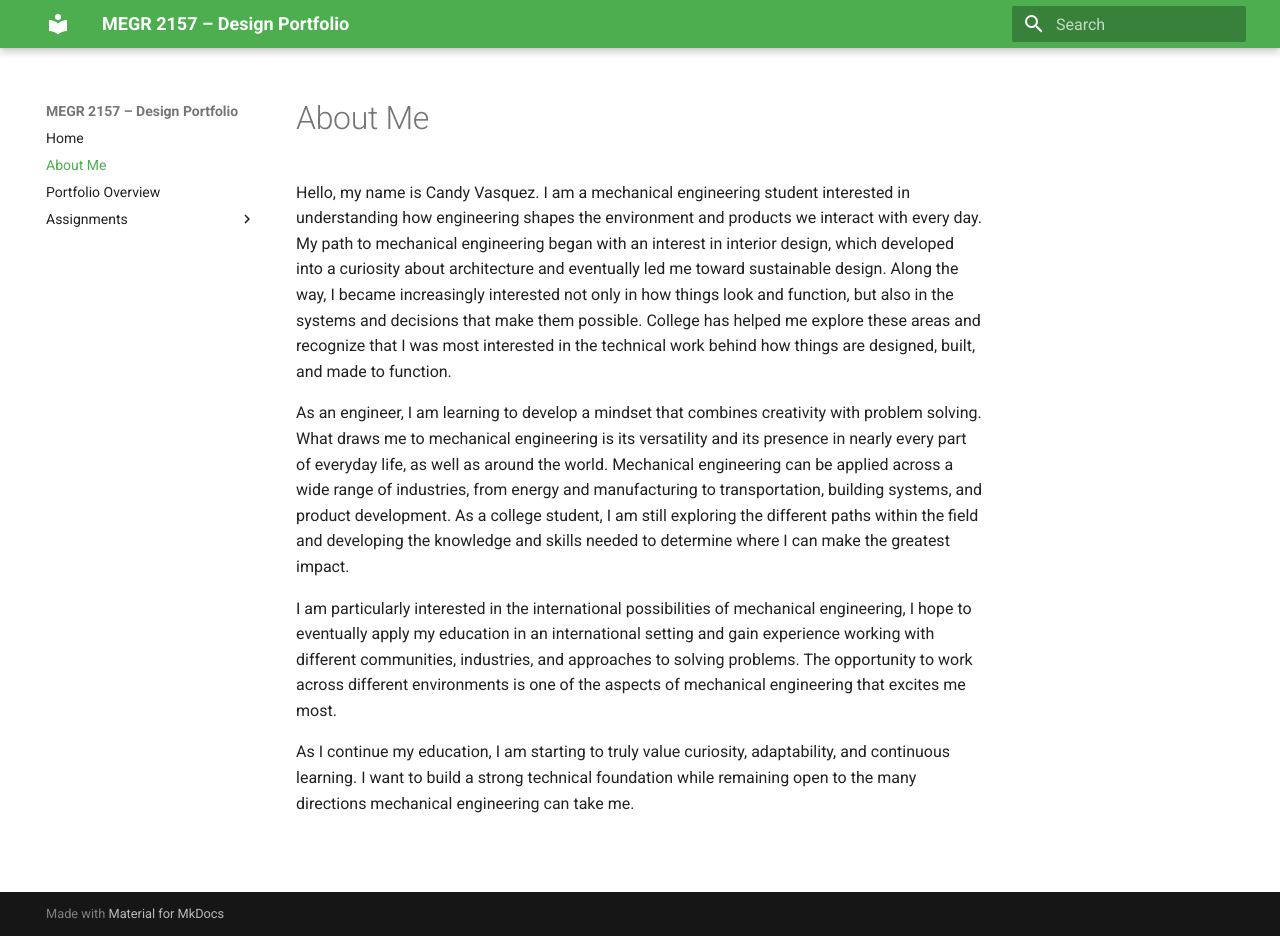
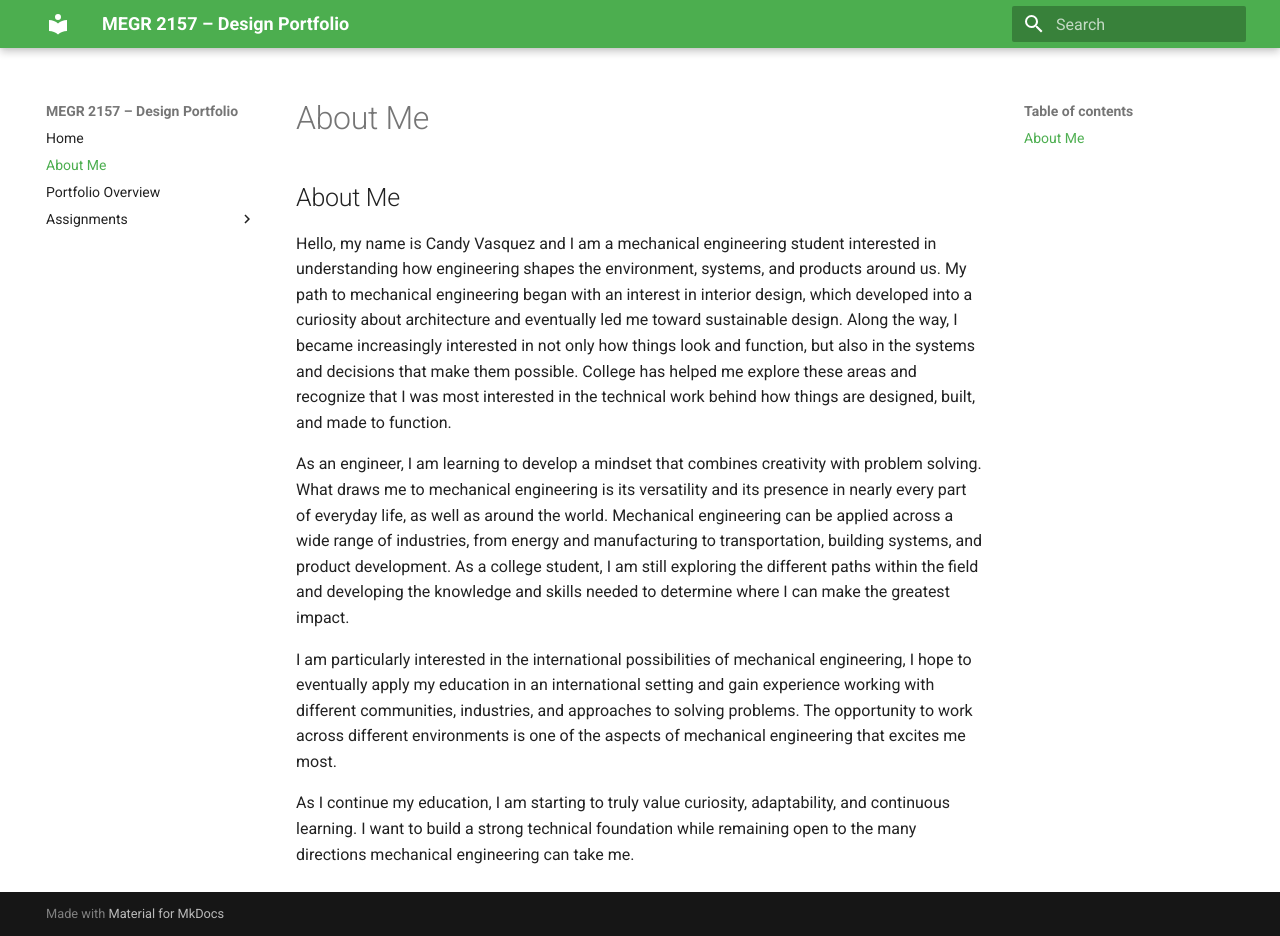
Before and after one commit to CandyVas/megr2157-portfolio, an MkDocs documentation site: the page built from docs/aboutme/index.md, in a window 1280 px wide and 936 px high. Built offline with MkDocs 1.6.1 and Material for MkDocs 9.7.7, drawn with Linux system fonts in a browser that asks for light colours.

Commit message:
Revise 'About Me' section for clarity and detail
Updated the introduction and added a new section about the author's interests in mechanical engineering and its applications.

```diff
--- a/docs/aboutme/index.md
+++ b/docs/aboutme/index.md
@@ -1,6 +1,7 @@
-#About Me
 
-Hello, my name is Candy Vasquez. I am a mechanical engineering student interested in understanding how engineering shapes the environment and products we interact with every day. My path to mechanical engineering began with an interest in interior design, which developed into a curiosity about architecture and eventually led me toward sustainable design. Along the way, I became increasingly interested not only in how things look and function, but also in the systems and decisions that make them possible. College has helped me explore these areas and recognize that I was most interested in the technical work behind how things are designed, built, and made to function.
+## About Me
+
+Hello, my name is Candy Vasquez and I am a mechanical engineering student interested in understanding how engineering shapes the environment, systems, and products around us. My path to mechanical engineering began with an interest in interior design, which developed into a curiosity about architecture and eventually led me toward sustainable design. Along the way, I became increasingly interested in not only how things look and function, but also in the systems and decisions that make them possible. College has helped me explore these areas and recognize that I was most interested in the technical work behind how things are designed, built, and made to function.
 
 As an engineer, I am learning to develop a mindset that combines creativity with problem solving. What draws me to mechanical engineering is its versatility and its presence in nearly every part of everyday life, as well as around the world. Mechanical engineering can be applied across a wide range of industries, from energy and manufacturing to transportation, building systems, and product development. As a college student, I am still exploring the different paths within the field and developing the knowledge and skills needed to determine where I can make the greatest impact.
 
```
